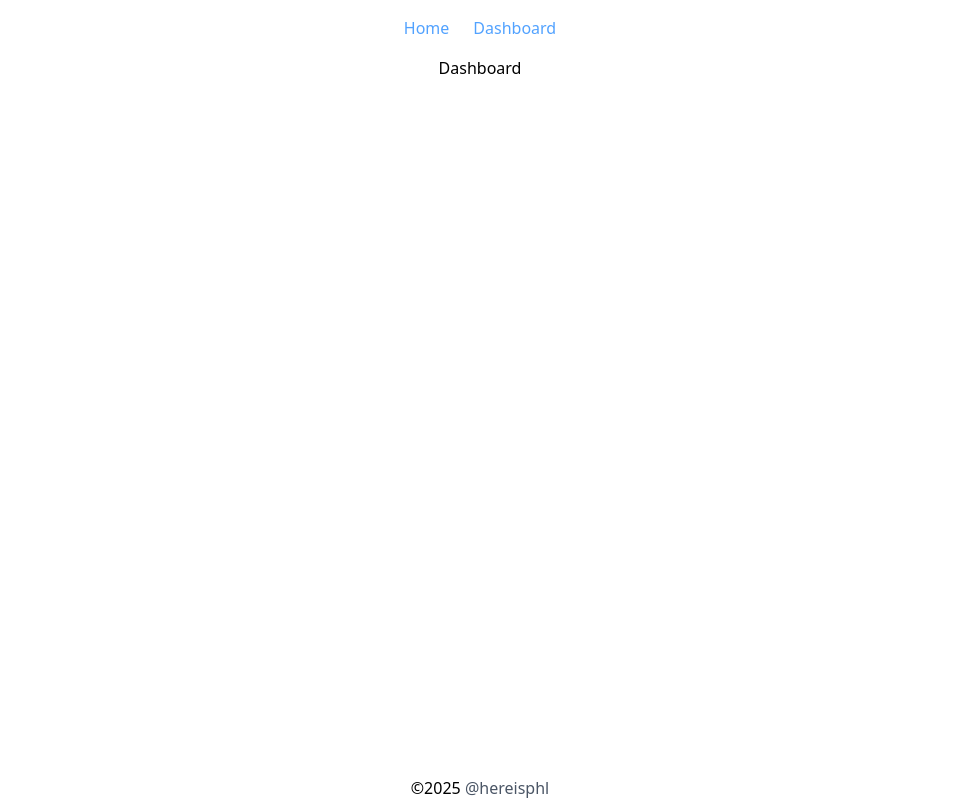
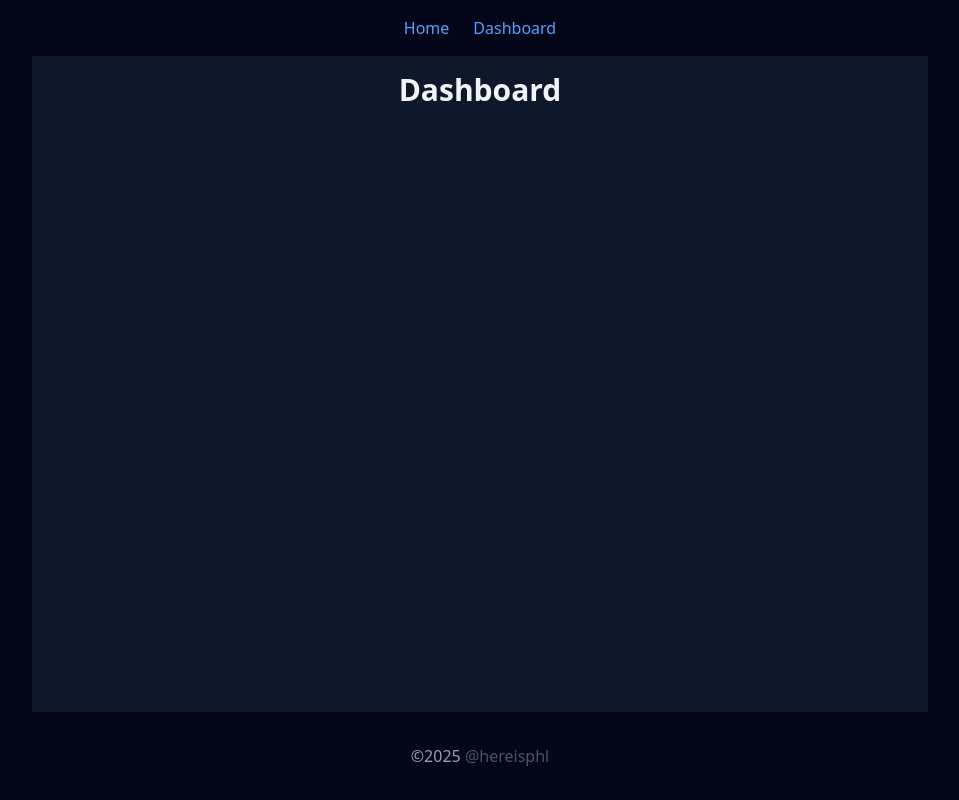
Before and after one commit to hereisphil/clientpulse, a React (Vite) app in the folder client/: page /dashboard in a window 1280 px wide. Shown: the whole page, without its empty margins (160-1119 px from the left). Built offline with nearby package versions, Linux system fonts and the light colour scheme.

Commit message:
Learned the TailwindCSS @apply feature for index.css. Choose a color palette. Applied some default global styles.

```diff
--- a/client/src/components/Footer.tsx
+++ b/client/src/components/Footer.tsx
@@ -1,6 +1,6 @@
 const Footer = () => {
   return (
-    <footer>
+    <footer className="muted-text py-8">
       &copy;2025{" "}
       <a
         href="http://github.com/hereisphil"
--- a/client/src/index.css
+++ b/client/src/index.css
@@ -5,6 +5,8 @@ body,
 #root {
   height: 100dvh;
   width: 100%;
+  @apply bg-slate-950;
+  @apply text-slate-50;
 }
 
 #root {
@@ -16,3 +18,60 @@ body,
 li {
   list-style: none;
 }
+
+main {
+  @apply py-4 grow w-full max-w-4xl m-auto flex justify-center;
+}
+
+main,
+section {
+  @apply bg-slate-900;
+}
+
+h1,
+h2,
+h3,
+h4 {
+  @apply text-slate-100 font-bold;
+}
+
+h1 {
+  @apply text-3xl;
+}
+
+.muted-text {
+  @apply text-slate-400;
+}
+
+input,
+textarea {
+  @apply bg-slate-800 border border-slate-800 rounded-md;
+  @apply text-slate-100 placeholder:text-slate-500;
+}
+
+input {
+  @apply py-2 px-4;
+}
+
+.primary-button {
+  @apply px-4 py-2 rounded-md cursor-pointer w-30
+    bg-emerald-400
+    text-slate-950
+    font-medium
+    shadow-lg shadow-black/40
+    transition;
+
+  @apply hover:bg-emerald-300;
+}
+
+.secondary-button {
+  @apply px-5 py-2.5 rounded-md cursor-pointer
+    bg-slate-800
+    text-slate-100
+    font-medium
+    border border-slate-800
+    shadow-lg shadow-black/40
+    transition;
+
+  @apply hover:bg-slate-700;
+}
--- a/client/src/pages/Dashboard.tsx
+++ b/client/src/pages/Dashboard.tsx
@@ -1,6 +1,6 @@
 export function Dashboard() {
   return (
-    <main className="grow">
+    <main>
       <h1>Dashboard</h1>
     </main>
   );
```
